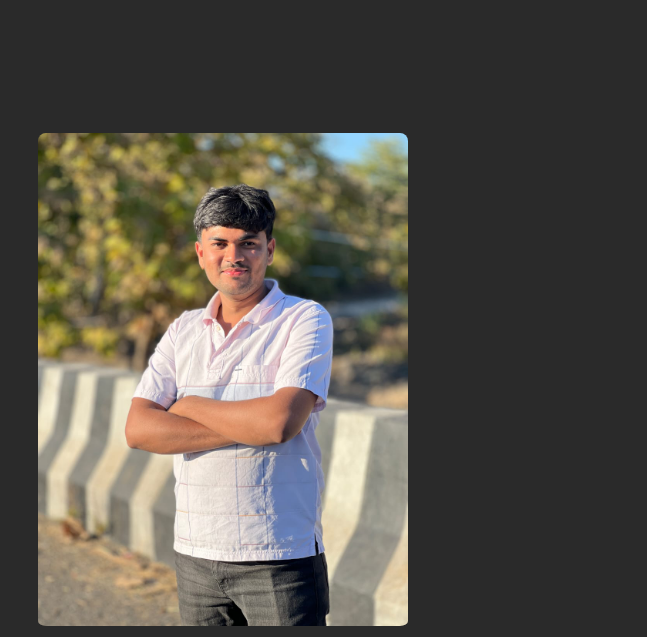
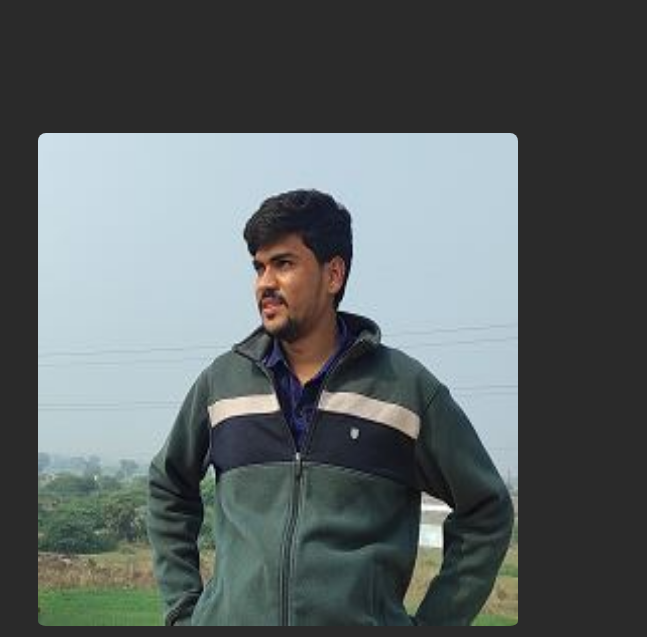
Before and after one commit to DevendraMukati2001/New-Myportfolio, a plain HTML site: page index.html in a window 1280 px wide. Shown: the part 820-1457 px from the top of the page, 0-647 px from the left. Drawn offline with nearby package versions, Linux system fonts and the light colour scheme.

Commit message:
index.html

```diff
--- a/index.html
+++ b/index.html
@@ -53,7 +53,7 @@
      </section>
      <section class="about" id="about">
         <div class="div-img" data-aos="fade-right">
-            <img src="Capture3.JPG" alt="images">
+            <img src="Capture2.JPG" alt="images">
         </div>
         <div class="about-text">
            <h2 data-aos="fade-right">About <span>Me</span></h2>
```
